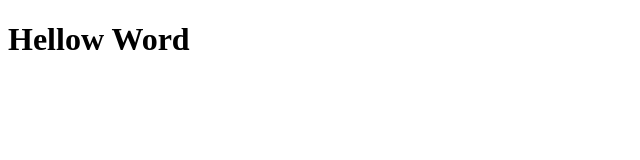
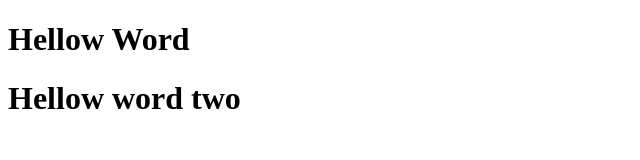
Before and after one commit to BH9966/testtwo, a plain HTML site: page index.html in a window 1280 px wide. Shown: the whole page, without its empty margins (0-640 px from the left). Drawn offline with Linux system fonts and the light colour scheme.

Commit message:
Add second heading 'Hellow word two' to index.html

```diff
--- a/index.html
+++ b/index.html
@@ -7,5 +7,6 @@
 </head>
 <body>
     <h1>Hellow Word</h1>
+    <h1>  Hellow word two</h1>
 </body>
 </html>
```
